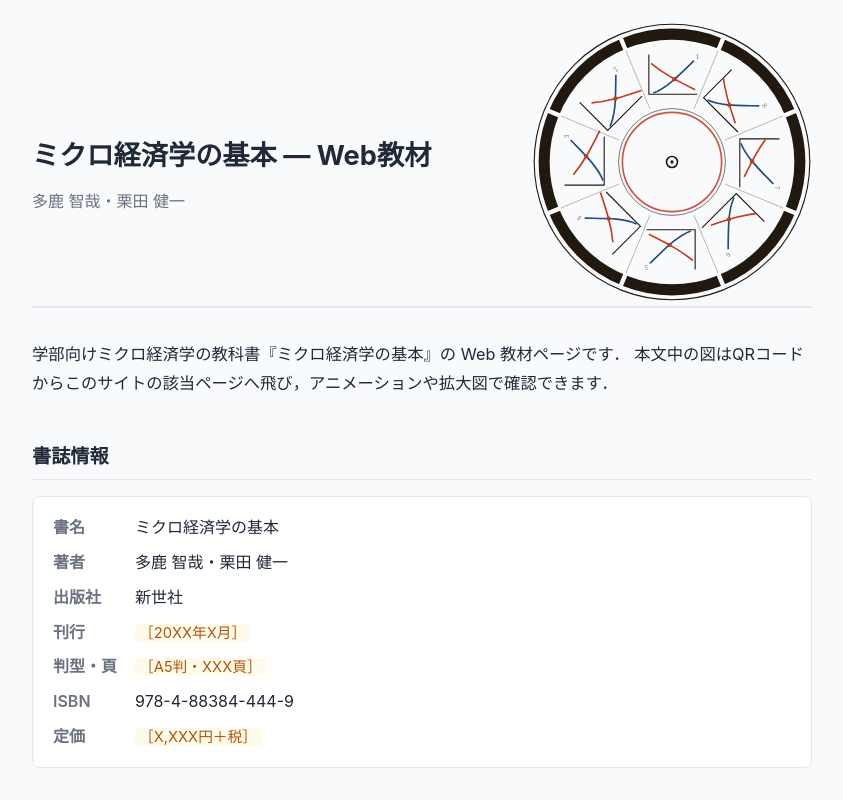
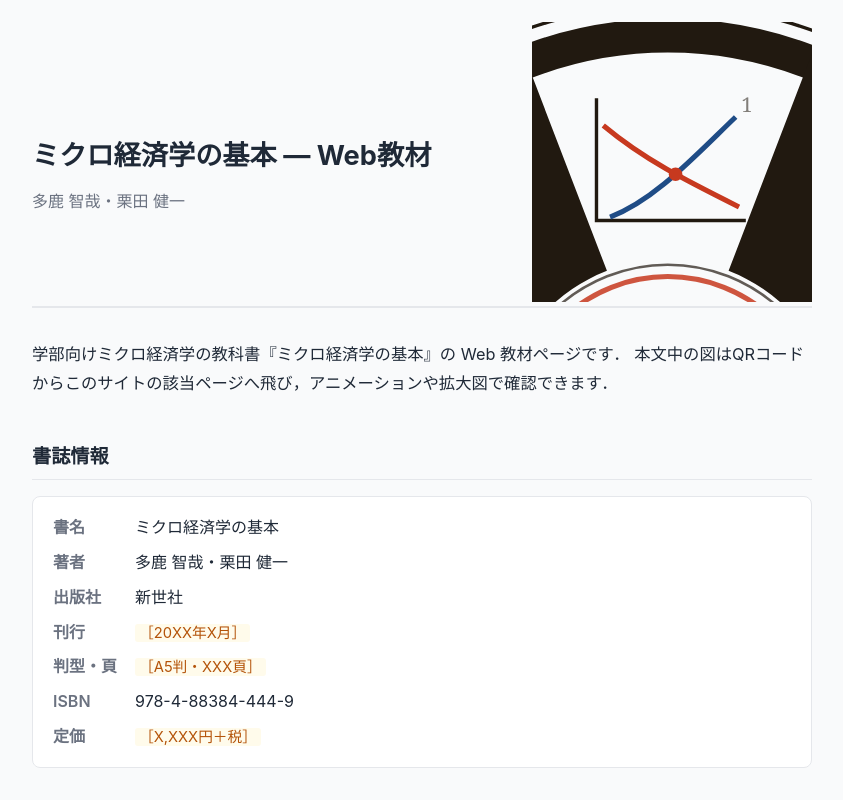
Before and after one commit to Ttajika/micro-contents, a plain HTML site: page index.html in a window 1280 px wide. Both pictures are taken after a click on the button "クリックで覗いてみる". Shown: the top 800 px of the page, without its empty margins (218-1061 px from the left). Drawn offline with Linux system fonts and the light colour scheme.

Commit message:
Update index.html

```diff
--- a/index.html
+++ b/index.html
@@ -28,10 +28,18 @@
   /* ── フェナキスティスコープ（ヘッダ右の回転円盤）──
      カバー案4の習作を流用．需要曲線の8コマを放射配置した円盤が SMIL の離散回転で回り，
      均衡点が供給曲線の上を行き来する（シフト幅は正弦波＝回すとループ）．
-     クリックで停止／再開．OS の「視差効果を減らす」設定では最初から止めておく． */
+     隠れ機能：クリックで「覗き窓」になる．本物の円盤をスリット越しに見るのと同じく，
+     まず上の扇（±21°）だけが欠けたバームクーヘン形の覆いをかけ，そのあと viewBox を扇へ寄せる．
+     もう一度クリックすると逆順（引いてから覆いを外す）．
+     円盤は「コマ k を −45k° に置き，全体を +45k° ずつ離散回転」なので，上の位置には常に今のコマが来る．
+     OS の「視差効果を減らす」設定では円盤を止めておき，覗いている間だけ動かす． */
   .phenak-wrap { flex:0 0 auto; width:280px; margin:-26px 0 -2px; text-align:center; cursor:pointer; user-select:none; }
   .phenak-wrap svg { display:block; width:280px; height:280px; }
   .phenak-wrap .slot { fill:var(--bg); }
+  .phenak-wrap .cover { opacity:0; transition:opacity .35s ease; pointer-events:none; }
+  .phenak-wrap.peek .cover { opacity:1; }
+  .phenak-wrap:focus-visible { outline:2px solid var(--line); outline-offset:4px; border-radius:50%; }
+  @media (prefers-reduced-motion: reduce){ .phenak-wrap .cover { transition:none; } }
   @media (max-width:560px){ header{flex-direction:column; align-items:flex-start} .phenak-wrap{align-self:center; margin:8px 0 0} }
   .byline { color:var(--sub); margin:0; }
   .lead { font-size:1.02rem; }
@@ -97,7 +105,7 @@
       <h1 data-book-tpl="{book} — Web教材">ミクロ経済学の基本 — Web教材</h1>
       <p class="byline" data-book-tpl="{authors}">多鹿 智哉・栗田 健一</p>
     </div>
-    <div class="phenak-wrap" id="phenak-wrap" title="クリックで停止／再開">
+    <div class="phenak-wrap" id="phenak-wrap" title="クリックで覗いてみる" role="button" tabindex="0" aria-pressed="false">
       <svg id="phenak" xmlns="http://www.w3.org/2000/svg" viewBox="46 46 508 508" font-family="Baskerville,Georgia,serif" role="img" aria-label="フェナキスティスコープ：需要曲線が左右に動き，均衡点が供給曲線の上を滑る8コマの円盤"><defs><clipPath id="phenak-quad" clipPathUnits="userSpaceOnUse"><rect x="9" y="-20" width="200" height="96"/></clipPath></defs>
       <title>フェナキスティスコープ</title>
       <g><animateTransform attributeName="transform" type="rotate" calcMode="discrete" values="0 300 300;45 300 300;90 300 300;135 300 300;180 300 300;225 300 300;270 300 300;315 300 300" keyTimes="0;0.125;0.25;0.375;0.5;0.625;0.75;0.875" dur="1.6s" repeatCount="indefinite"/>
@@ -196,6 +204,7 @@
       </g>
       <circle class="slot" cx="300" cy="300" r="10" stroke="#211910" stroke-width="3"/>
       <circle cx="300" cy="300" r="3" fill="#211910"/>
+      <path class="cover" d="M390.31,64.74A252,252 0 1 1 209.69,64.74L264.16,206.64A100,100 0 1 0 335.84,206.64Z" fill="#211910"/>
       </svg>
     </div>
   </header>
@@ -529,10 +538,39 @@
 (function(){
   var svg=document.getElementById('phenak'), wrap=document.getElementById('phenak-wrap');
   if(!svg||!svg.pauseAnimations) return;
-  var paused=false;
-  function set(p){ paused=p; if(p) svg.pauseAnimations(); else svg.unpauseAnimations(); }
-  if(window.matchMedia && window.matchMedia('(prefers-reduced-motion: reduce)').matches) set(true);
-  wrap.addEventListener('click',function(){ set(!paused); });
+  var FULL=[46,46,508,508], PEEK=[220,60,165,165];  // 円盤全体／覆いの欠けた扇
+  var COVER_MS=350, ZOOM_MS=500;                     // COVER_MS は CSS の transition と同じ値
+  var still=window.matchMedia && window.matchMedia('(prefers-reduced-motion: reduce)').matches;
+  var peek=false, raf=0, timer=0;
+  if(still) svg.pauseAnimations();
+  function setBox(b){ svg.setAttribute('viewBox',b.join(' ')); }
+  function zoom(to,done){
+    cancelAnimationFrame(raf);
+    var from=svg.getAttribute('viewBox').split(' ').map(Number);
+    if(still){ setBox(to); if(done) done(); return; }
+    var t0=null;
+    (function step(t){
+      if(t0===null) t0=t;
+      var u=Math.min(1,(t-t0)/ZOOM_MS), e=u<.5?2*u*u:1-Math.pow(-2*u+2,2)/2;
+      setBox(from.map(function(v,i){ return v+(to[i]-v)*e; }));
+      if(u<1) raf=requestAnimationFrame(step); else if(done) done();
+    })(performance.now());
+  }
+  function toggle(){
+    peek=!peek;
+    clearTimeout(timer); cancelAnimationFrame(raf);
+    wrap.setAttribute('aria-pressed',peek);
+    wrap.title=peek?'クリックで円盤に戻る':'クリックで覗いてみる';
+    if(still){ if(peek) svg.unpauseAnimations(); else svg.pauseAnimations(); }
+    if(peek){   // 覆う → 寄る
+      wrap.classList.add('peek');
+      timer=setTimeout(function(){ zoom(PEEK); }, still?0:COVER_MS);
+    } else {    // 引く → 覆いを外す
+      zoom(FULL,function(){ wrap.classList.remove('peek'); });
+    }
+  }
+  wrap.addEventListener('click',toggle);
+  wrap.addEventListener('keydown',function(e){ if(e.key==='Enter'||e.key===' '){ e.preventDefault(); toggle(); } });
 })();
 </script>
 </body>
```
